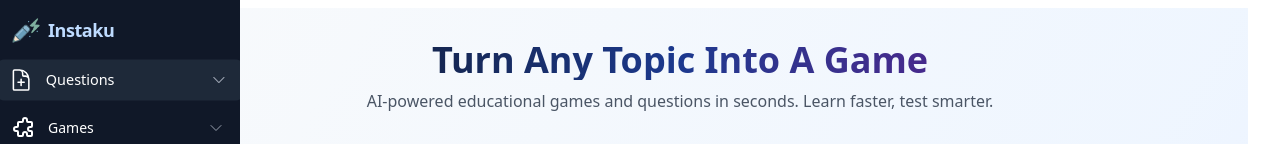
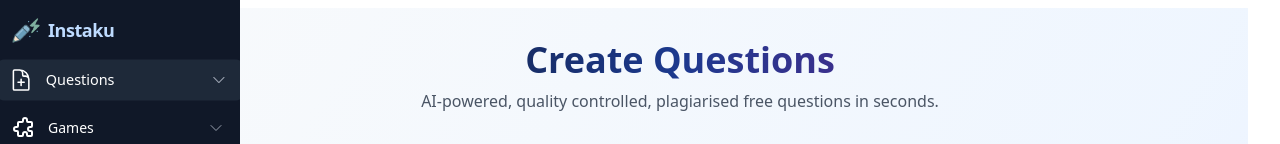
Before and after one commit to jainabhishek-dev/ai-question-generator, a Next.js app: page /create-questions in a window 1280 px wide. Shown: the top 144 px of the page. Built offline with nearby package versions, Linux system fonts and the light colour scheme; no server answers.

Commit message:
page header changed

```diff
--- a/src/components/PageHeader.tsx
+++ b/src/components/PageHeader.tsx
@@ -1,10 +1,10 @@
 const PageHeader = () => (
   <div className="text-center space-y-1 sm:space-y-2">
     <h1 className="text-2xl sm:text-3xl md:text-4xl font-bold bg-gradient-to-r from-gray-900 via-blue-900 to-purple-900 bg-clip-text text-transparent dark:from-gray-100 dark:via-blue-400 dark:to-purple-400">
-      Turn Any Topic Into A Game
+      Create Questions
     </h1>
     <p className="text-sm sm:text-base text-gray-600 max-w-lg sm:max-w-2xl mx-auto leading-relaxed dark:text-gray-300">
-      AI-powered educational games and questions in seconds. Learn faster, test smarter.
+      AI-powered, quality controlled, plagiarised free questions in seconds.
     </p>
   </div>
 )
```
